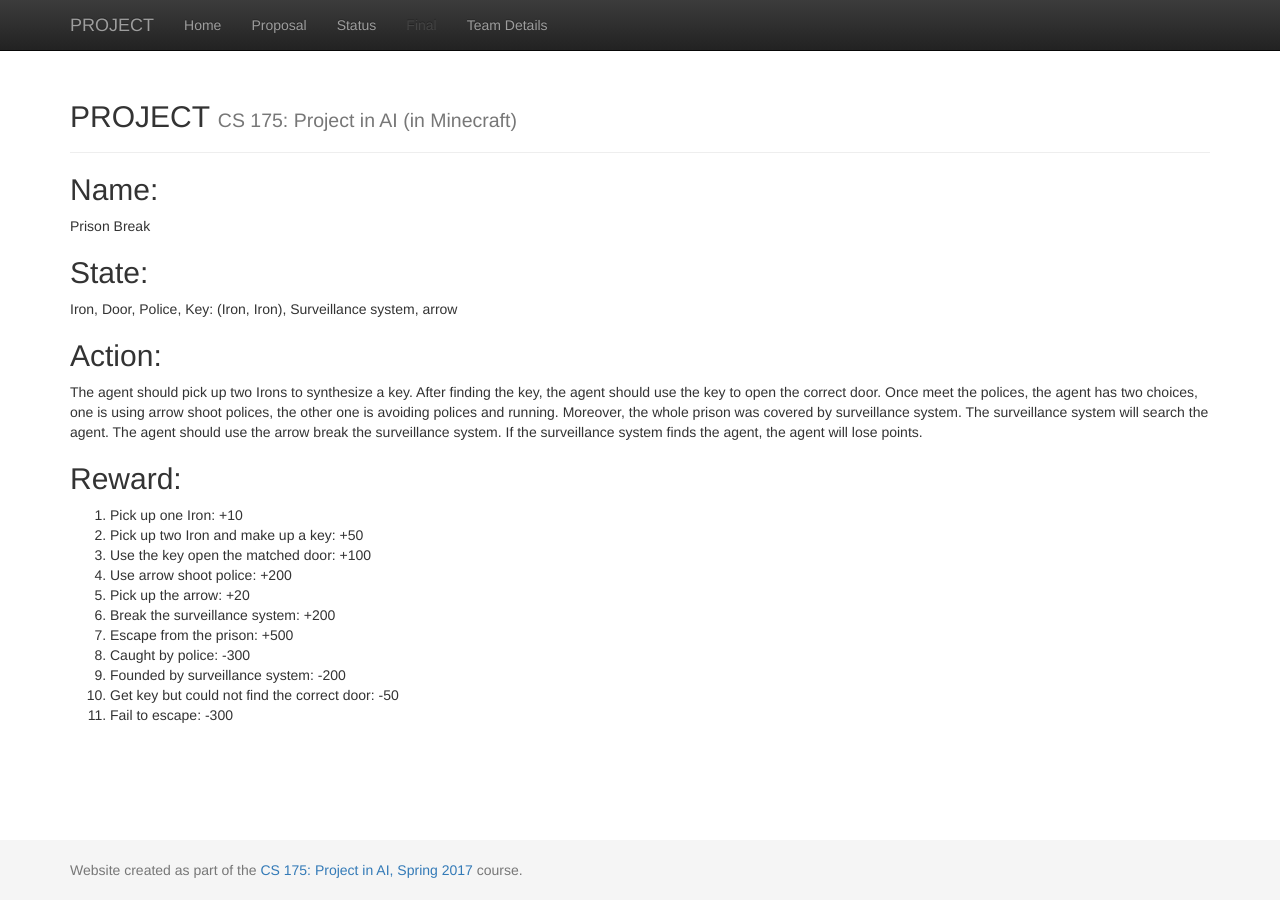
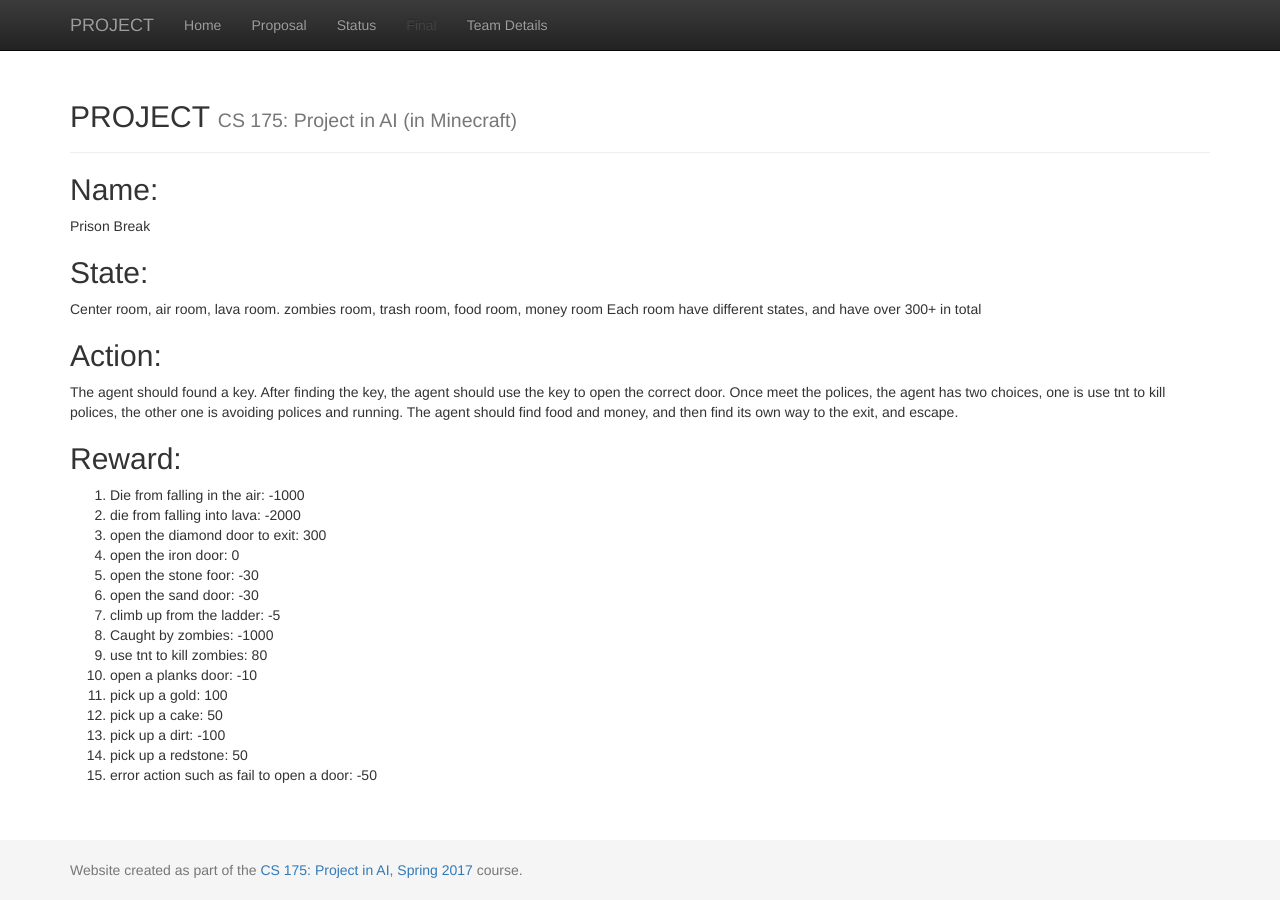
Before and after one commit to rl3740/WallaceAI, a Jekyll site: the page built from docs/PrisonBreakRule.md, in a window 1280 px wide. Built offline with Jekyll 4.4.1, drawn with Linux system fonts in a browser that asks for light colours; our own code applies the rules of GitHub Pages for plain Markdown files.

Commit message:
Update PrisonBreakRule.md

```diff
--- a/docs/PrisonBreakRule.md
+++ b/docs/PrisonBreakRule.md
@@ -3,20 +3,25 @@
 Prison Break
 
 ## State:
-Iron, Door, Police, Key: (Iron, Iron), Surveillance system, arrow
+Center room, air room, lava room. zombies room, trash room, food room, money room
+Each room have different states, and have over 300+ in total
 
 ## Action:
-The agent should pick up two Irons to synthesize a key. After finding the key, the agent should use the key to open the correct door. Once meet the polices, the agent has two choices, one is using arrow shoot polices, the other one is avoiding polices and running. Moreover, the whole prison was covered by surveillance system. The surveillance system will search the agent. The agent should use the arrow break the surveillance system. If the surveillance system finds the agent, the agent will lose points.
+The agent should found a key. After finding the key, the agent should use the key to open the correct door. Once meet the polices, the agent has two choices, one is use tnt to kill polices, the other one is avoiding polices and running. The agent should find food and money, and then find its own way to the exit, and escape.
 
 ## Reward:
-1.	Pick up one Iron: +10
-2.	Pick up two Iron and make up a key: +50
-3.	Use the key open the matched door: +100
-4.	Use arrow shoot police: +200
-5.	Pick up the arrow: +20
-6.	Break the surveillance system: +200
-7.	Escape from the prison: +500
-8.	Caught by police: -300
-9.	Founded by surveillance system: -200
-10.	Get key but could not find the correct door: -50
-11.	Fail to escape: -300
+1.	Die from falling in the air: -1000
+2.	die from falling into lava: -2000
+3.	open the diamond door to exit: 300
+4.	open the iron door: 0
+5.	open the stone foor: -30
+6.	open the sand door: -30
+7.	climb up from the ladder: -5
+8.	Caught by zombies: -1000
+9.	use tnt to kill zombies: 80
+10.	open a planks door: -10
+11.	pick up a gold: 100
+12.     pick up a cake: 50
+13.     pick up a dirt: -100
+14.     pick up a redstone: 50
+15.     error action such as fail to open a door: -50
```
